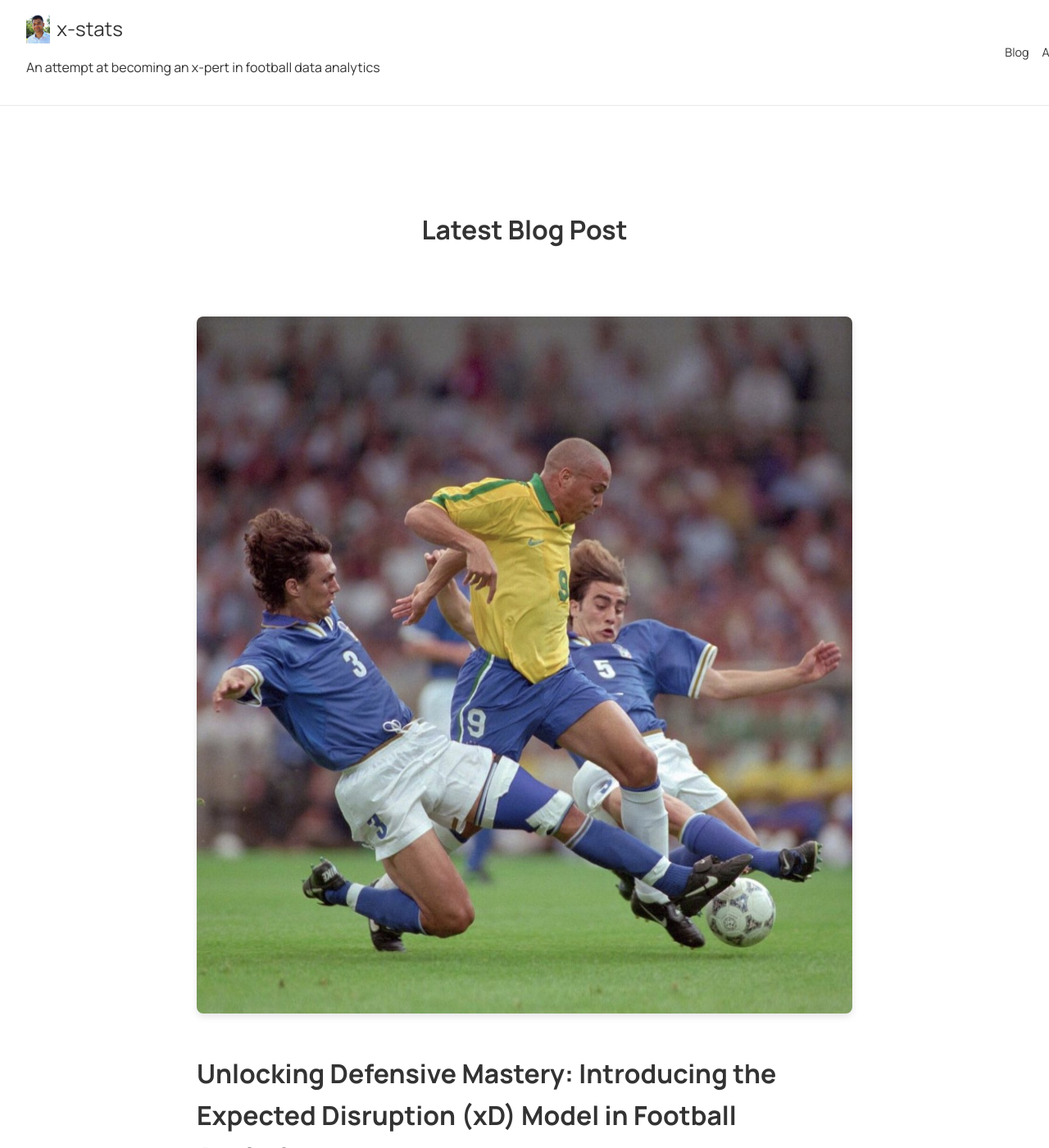
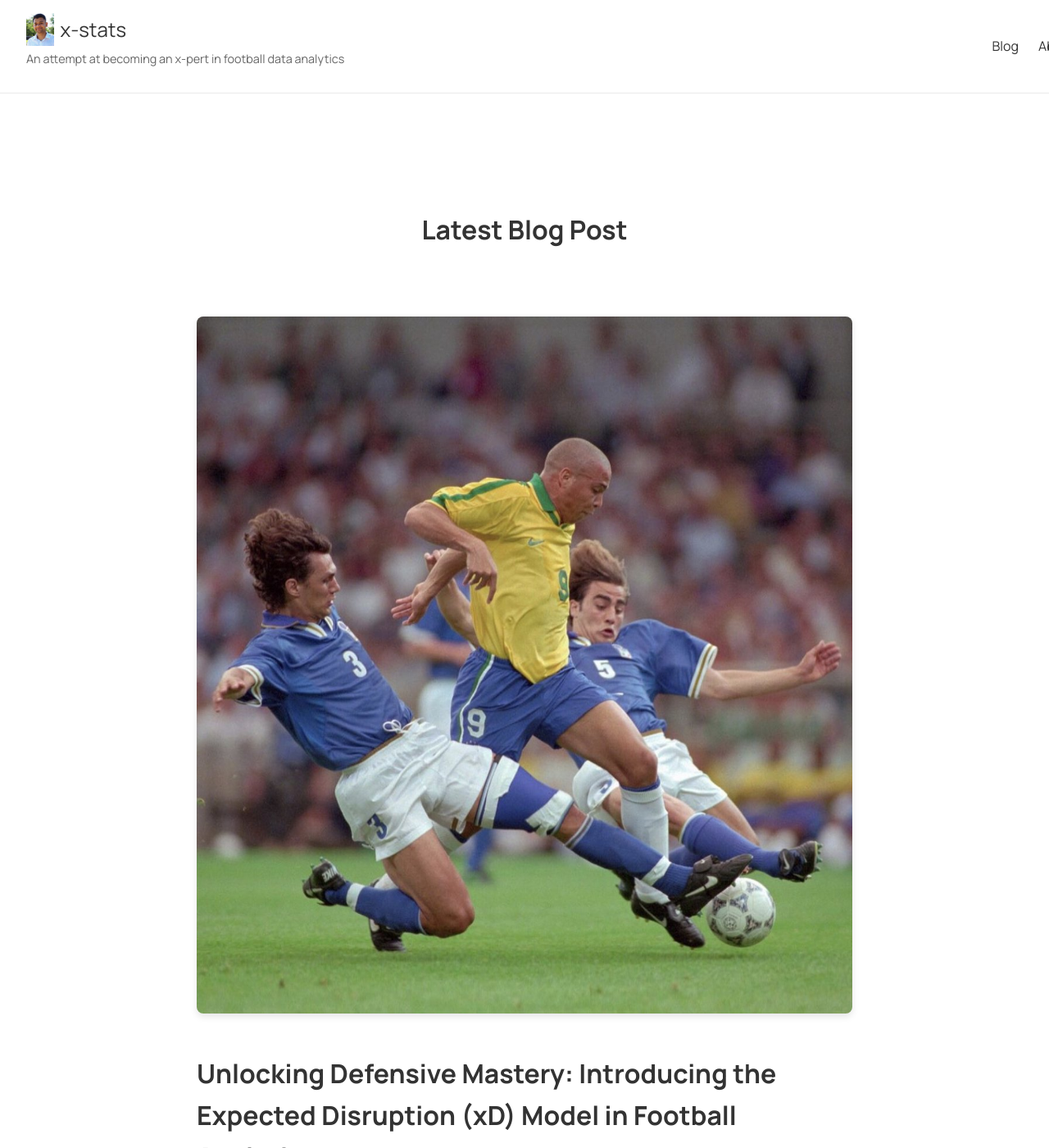
Before and after one commit to u3mukher/x-stats, a Jekyll site: the page built from index.md, in a window 1280 px wide and 1400 px high. Shown: the whole window at 82% size. Built offline with Jekyll 4.4.1, drawn with Linux system fonts in a browser that asks for light colours.

Commit message:
Update custom.css

```diff
--- a/assets/css/custom.css
+++ b/assets/css/custom.css
@@ -1,17 +1,16 @@
 /* assets/css/custom.css */
 
-/* Basic Typography and Layout */
+/* Apply Manrope font to the entire site */
 body {
   font-family: 'Manrope', sans-serif;
   margin: 0;
-  padding-top: 100px; /* Adjust if header height changes */
-  /* Remove bottom padding since footer is no longer fixed */
+  padding-top: 100px; /* Adjust based on header height */
   line-height: 1.6;
   color: #333333;
   background-color: #ffffff;
-  overflow-x: hidden; /* Prevent horizontal scroll if something overflows */
 }
 
+/* Ensure headings use Manrope */
 h1, h2, h3, h4, h5, h6 {
   font-family: 'Manrope', sans-serif;
   margin-bottom: 0.5em;
@@ -25,18 +24,18 @@ h1, h2, h3, h4, h5, h6 {
   display: flex;
   justify-content: space-between;
   align-items: center;
+  position: fixed;
   width: 100%;
   top: 0;
   z-index: 1000;
-  position: fixed;
 }
 
+/* Wrapper holds branding and nav side by side */
 .wrapper {
   display: flex;
   justify-content: space-between;
   align-items: center;
   width: 100%;
-  /* Ensure no minimum width constraints */
 }
 
 .site-branding {
@@ -51,7 +50,7 @@ h1, h2, h3, h4, h5, h6 {
 }
 
 .site-branding .logo {
-  height: 35px;
+  height: 40px;
   margin-right: 0.5em;
 }
 
@@ -61,30 +60,19 @@ h1, h2, h3, h4, h5, h6 {
   margin: 0;
 }
 
-/* Temporarily reduce or remove subtitle if space is an issue */
-/*
 .site-subtitle {
-  font-size: 0.85em;
+  font-size: 0.9em;
   color: #666666;
   margin-top: 0.25em;
   font-weight: normal;
-  white-space: nowrap;
-  overflow: hidden;
-  text-overflow: ellipsis;
-}
-*/
-
-.site-nav {
-  display: flex;
 }
 
 .site-nav ul {
   list-style: none;
   display: flex;
-  gap: 1em; /* Keep gap small */
+  gap: 1.5em;
   margin: 0;
   padding: 0;
-  flex-wrap: nowrap;
 }
 
 .site-nav a {
@@ -92,26 +80,22 @@ h1, h2, h3, h4, h5, h6 {
   color: #333333;
   font-weight: normal;
   white-space: nowrap;
-  font-size: 0.9em; /* Smaller font to fit "About" */
 }
 
 .site-nav a:hover {
   color: #007acc;
 }
 
-/* Footer Styling */
-/* Remove fixed positioning so it only appears at bottom naturally */
+/* Footer Styling - No longer fixed */
 .site-footer {
   background-color: #f8f8f8;
   border-top: 1px solid #eaeaea;
   padding: 1em 2em;
   text-align: center;
-  /* position: fixed;  Remove this */
-  /* bottom: 0; Remove this */
   width: 100%;
 }
 
-/* Latest Posts */
+/* Latest Posts Styling */
 .latest-posts {
   padding: 4em 2em;
   max-width: 1200px;
@@ -270,11 +254,6 @@ a:focus, a:hover {
     gap: 0.5em;
   }
 
-  /* If the subtitle was enabled and still causing issues on small screens */
-  /* .site-subtitle {
-    display: none;
-  } */
-
   main {
     padding: 4em 1em;
     max-width: 100%;
```
